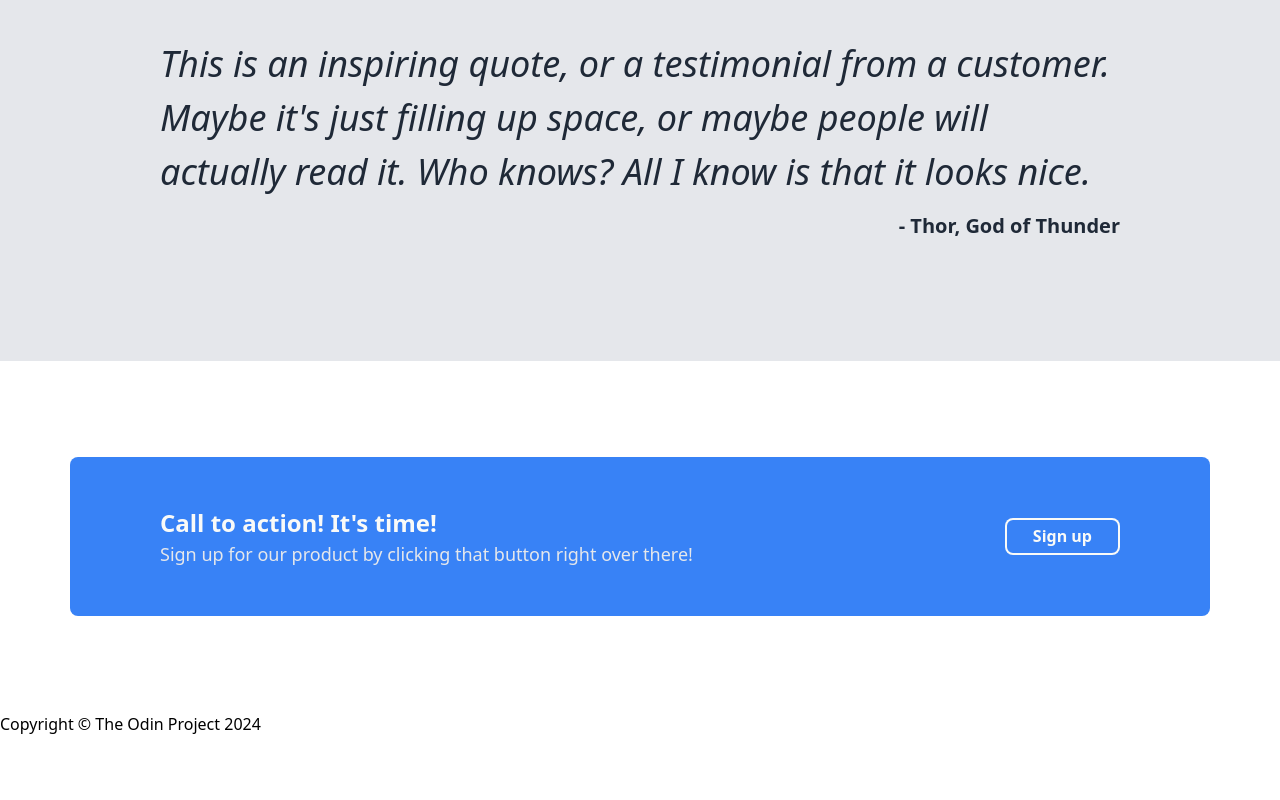
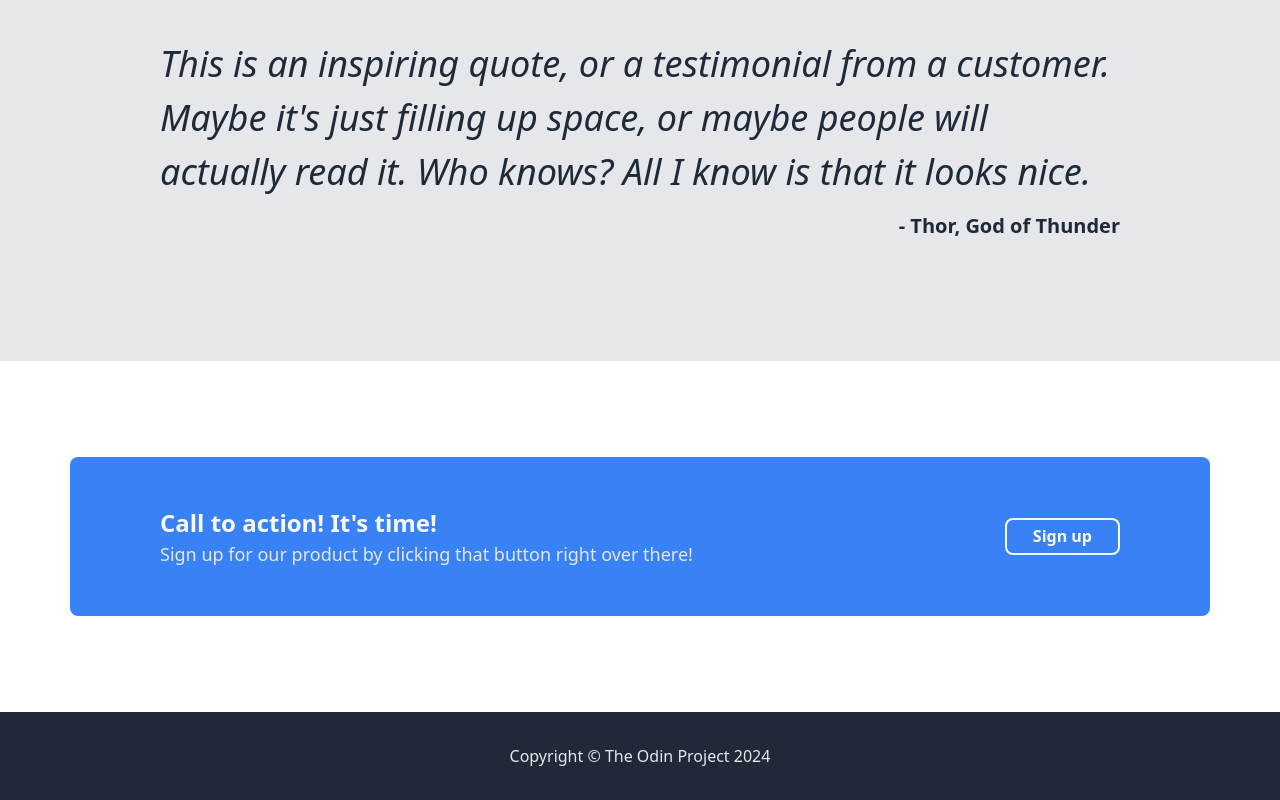
Before and after one commit to jsklcodes/landing-page-top, a plain HTML site: page index.html in a window 1280 px wide. Shown: the part 1111-1911 px from the top of the page. Before the commit the page ends 1847 px from the top, so only its background shows below. Drawn offline with Linux system fonts and the light colour scheme.

Commit message:
Add footer styles

```diff
--- a/index.css
+++ b/index.css
@@ -240,3 +240,11 @@ body {
 .cta__subtext {
   font-size: 1.8rem;
 }
+
+/* MARK: footer */
+.footer {
+  text-align: center;
+  padding-block: 3.2rem;
+  background-color: var(--yankees-blue);
+  color: var(--bright-gray);
+}
```
